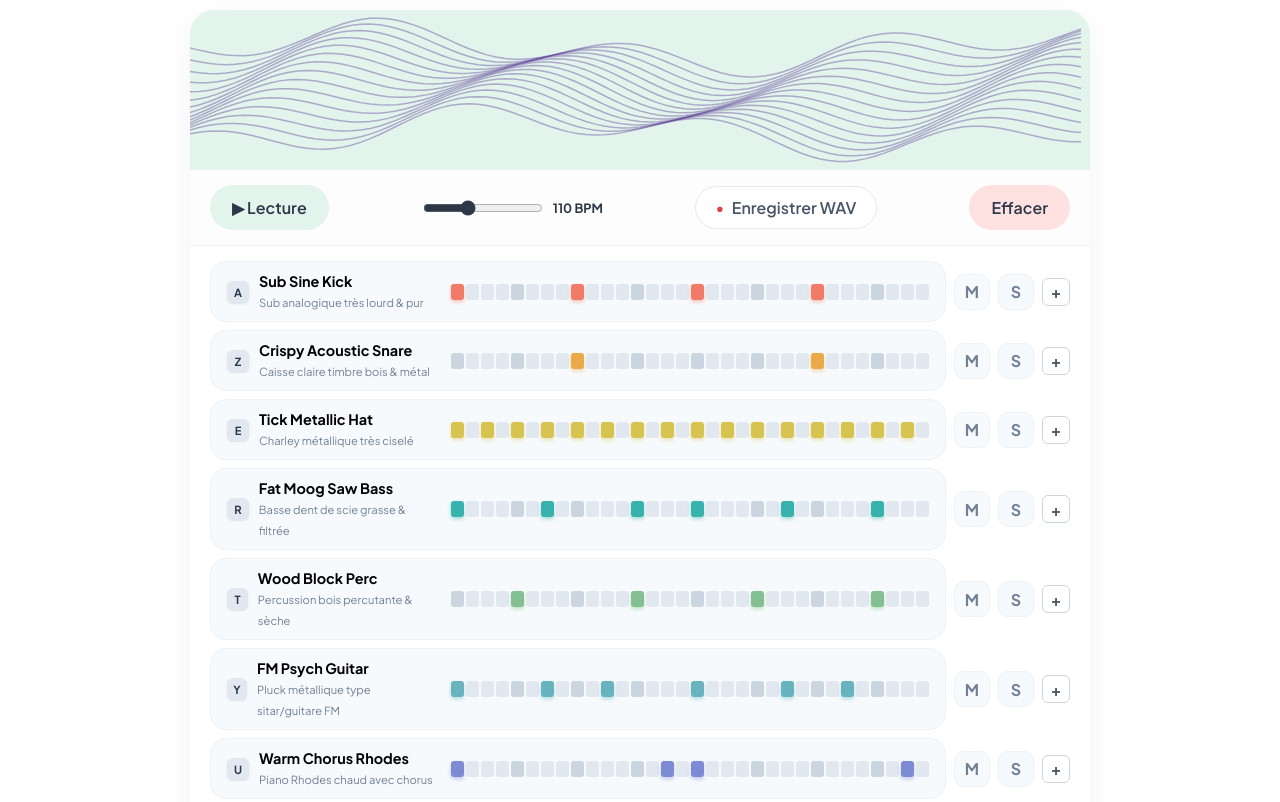
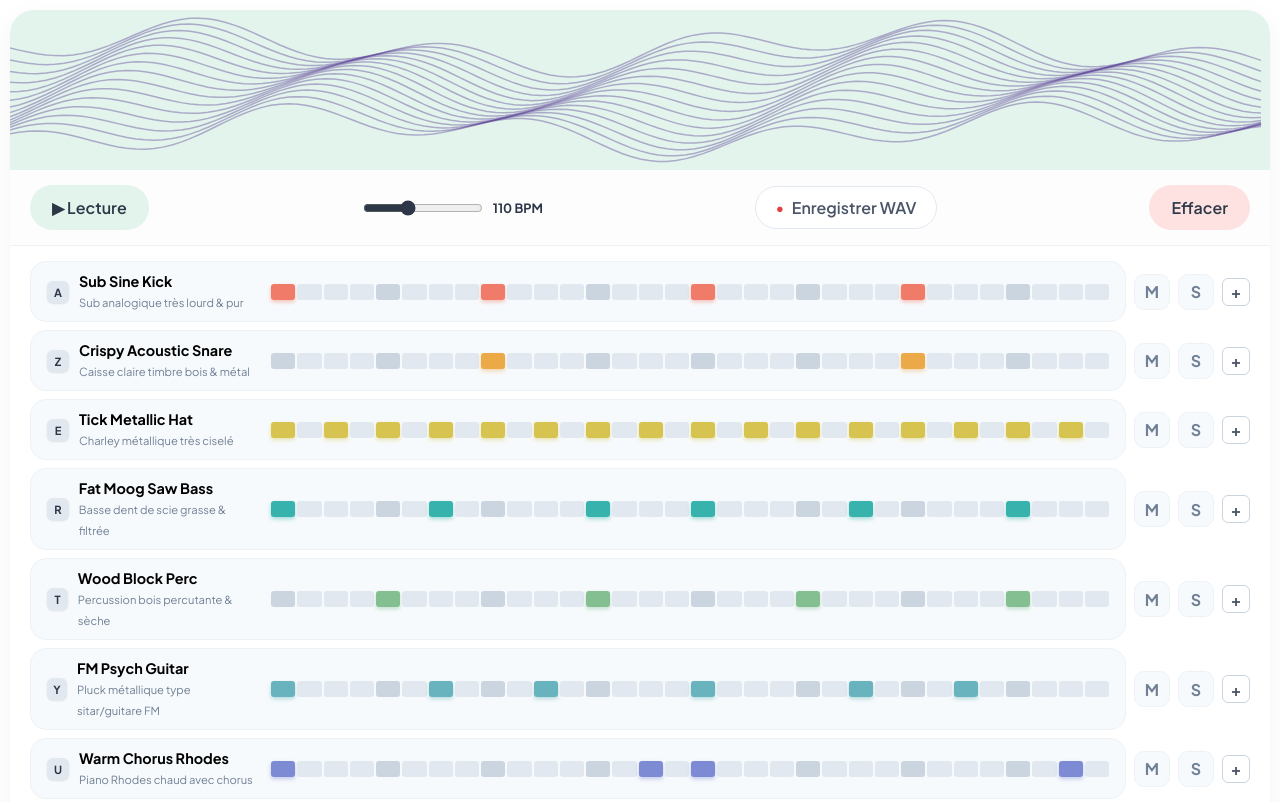
Before and after one commit to bergaminrubens/boite-a-musique, a plain HTML site: page index.html in a window 1280 px wide. Shown: the top 802 px of the page. Drawn offline with Linux system fonts and the light colour scheme.

Commit message:
Update styles.css

```diff
--- a/styles.css
+++ b/styles.css
@@ -23,7 +23,7 @@ button, input {
 }
 
 .sequencer-container {
-  max-width: 900px;
+  max-width: 1300px;
   margin: auto;
   overflow: hidden;
   background: #fff;
```
